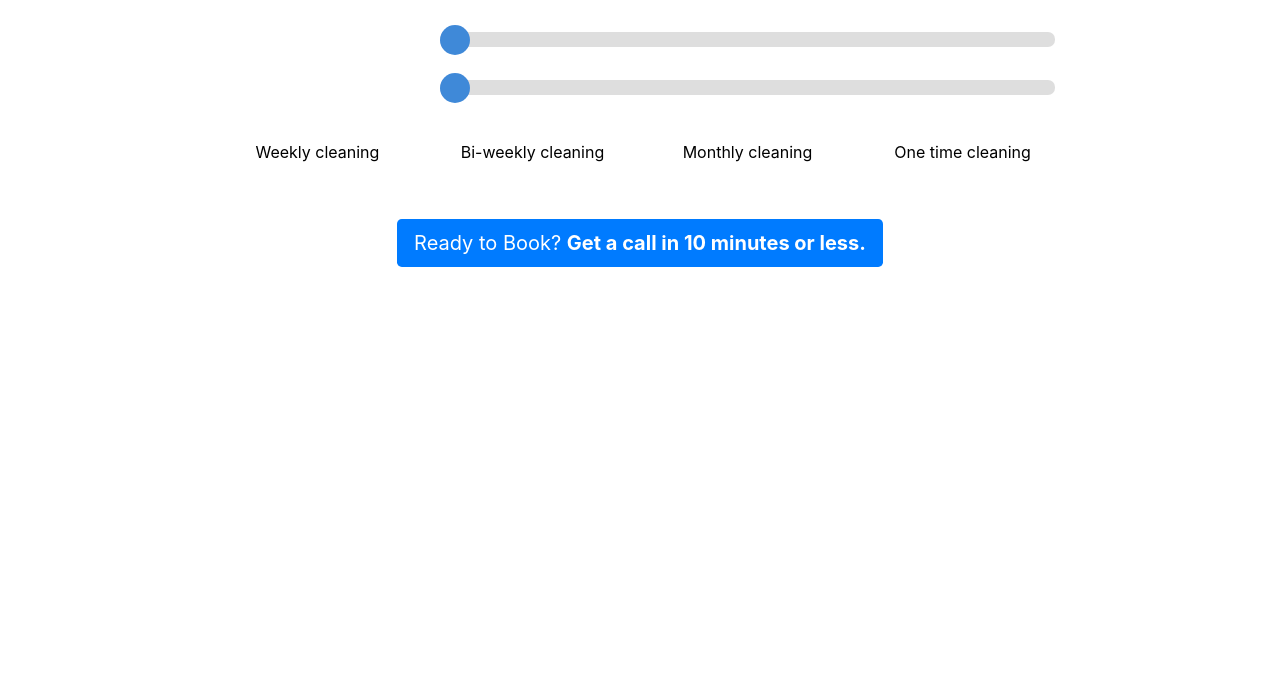
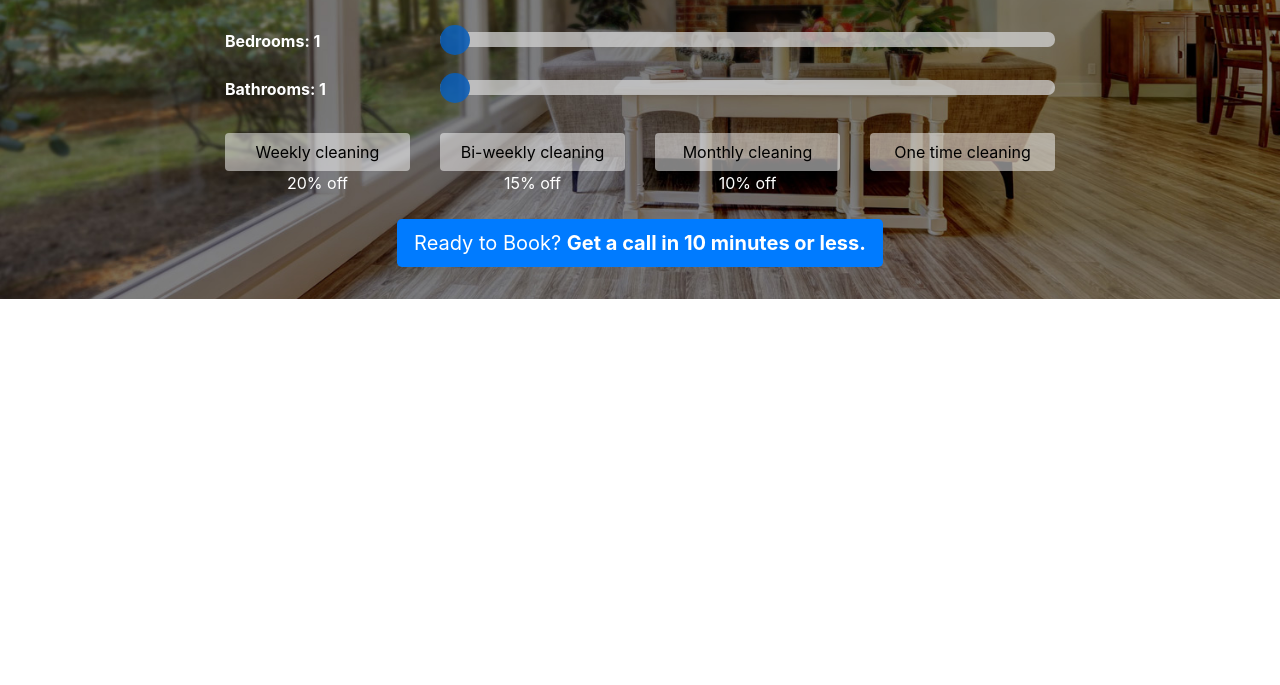
Before and after one commit to jasonspiller/booking-widget, a website: page src/index.htm in a window 1280 px wide. Shown: the part 115-800 px from the top of the page. Drawn offline with nearby package versions, Linux system fonts and the light colour scheme; files that its build step writes are made by us from their sources; the site is published under a folder, as on GitHub Pages, so addresses that start at the root find nothing.

Commit message:
CSS fix.

```diff
--- a/src/assets/scss/style.scss
+++ b/src/assets/scss/style.scss
@@ -1,7 +1,7 @@
 
 .hero {
   padding: 2rem;
-  background: url('/assets/img/temp-bg.jpg') scroll no-repeat center center;
+  background: url('../img/temp-bg.jpg') scroll no-repeat center center;
   background-size: cover;
   color: #fff;
 }
```
Also changed, not shown: dist/assets/css/style.css.
